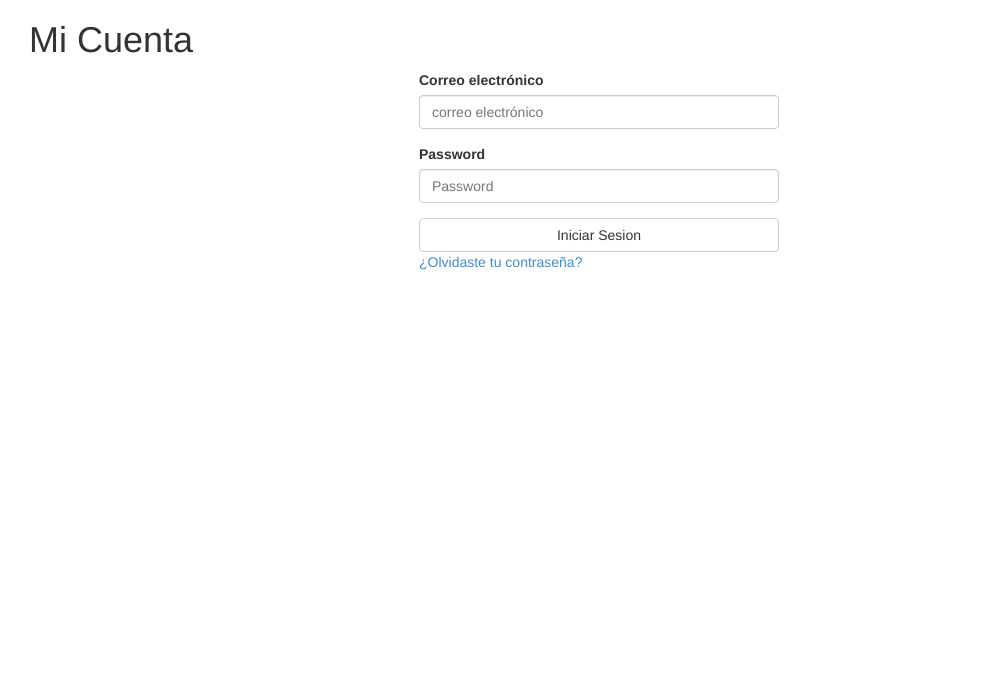
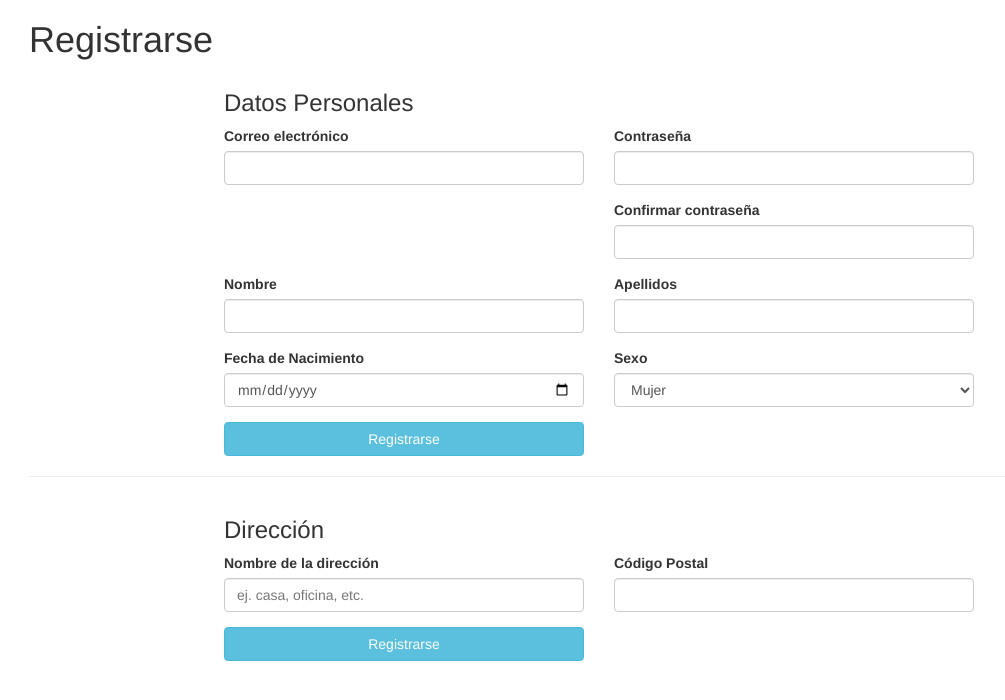
Before and after one commit to saraygutierrez/emartCommerce, a plain HTML site: page registro.html in a window 1280 px wide. Shown: the whole page, without its empty margins (41-1046 px from the left). Drawn offline with nearby package versions, Linux system fonts and the light colour scheme.

Commit message:
Actualización

```diff
--- a/registro.html
+++ b/registro.html
@@ -12,27 +12,108 @@
     <div class="container">
         <div class="row">
             <div class="col-xs-12">
-                <h1>Mi Cuenta</h1>
+                <h1>Registrarse</h1>
             </div>
         </div>
-        <div class="row">
-            <div class="col-xs-12 col-sm-4 col-sm-offset-4">
-                <form role="form">
+
+        <form role="form">
+            <div class="row">
+                <div class="col-xs-12 col-sm-10 col-sm-offset-2">
+                    <h3>Datos Personales</h3>
+                </div>
+            </div>
+
+            <div class="row">
+                <div class="col-xs-12 col-sm-4 col-sm-offset-2">
                     <div class="form-group">
-                        <label for="email">Correo electrónico</label>
-                        <input type="email" class="form-control" id="email" placeholder="correo electrónico">
+                        <label>Correo electrónico</label>
+                        <input type="email" class="form-control">
                     </div>
+                </div>
+                <div class="col-xs-12 col-sm-4">
                     <div class="form-group">
-                        <label for="exampleInputPassword1">Password</label>
-                        <input type="password" class="form-control" id="exampleInputPassword1" placeholder="Password">
+                        <label>Contraseña</label>
+                        <input type="password" class="form-control">
                     </div>
-                    <button type="submit" class="btn btn-default btn-block">Iniciar Sesion</button>
+                </div>
+            </div>
+
+            <div class="row">
+                <div class="col-xs-12 col-sm-4 col-sm-offset-6">
                     <div class="form-group">
-                        <a href="#">¿Olvidaste tu contraseña?</a>
+                        <label>Confirmar contraseña</label>
+                        <input type="password" class="form-control">
                     </div>
-                </form>
+                </div>
+
             </div>
-        </div>
+
+
+            <div class="row">
+                <div class="col-xs-12 col-sm-4 col-sm-offset-2">
+                    <div class="form-group">
+                        <label>Nombre</label>
+                        <input type="email" class="form-control">
+                    </div>
+                </div>
+                <div class="col-xs-12 col-sm-4">
+                    <div class="form-group">
+                        <label>Apellidos</label>
+                        <input type="email" class="form-control">
+                    </div>
+                </div>
+            </div>
+            <div class="row">
+                <div class="col-xs-12 col-sm-4 col-sm-offset-2">
+                    <div class="form-group">
+                        <label>Fecha de Nacimiento</label>
+                        <input type="date" class="form-control">
+                    </div>
+                </div>
+                <div class="col-xs-12 col-sm-4">
+                    <div class="form-group">
+                        <label>Sexo</label>
+                        <select name="" id="" class="form-control">
+                            <option value="Mujer">Mujer</option>
+                            <option value="Hombre">Hombre</option>
+                        </select>
+                    </div>
+                </div>
+            </div>
+            <div class="row">
+                <div class="col-xs-12 col-sm-4 col-sm-offset-2">
+                    <button type="submit" class="btn btn-info btn-block">Registrarse</button>
+                </div>
+            </div>
+
+        </form>
+
+        <hr/>
+
+        <form action="" role="form"></form>
+            <div class="row">
+                <div class="col-xs-12 col-sm-10 col-sm-offset-2">
+                    <h3>Dirección</h3>
+                </div>
+                <div class="col-xs-12 col-sm-4 col-sm-offset-2">
+                    <div class="form-group">
+                        <label>Nombre de la dirección</label>
+                        <input type="text" class="form-control" placeholder="ej. casa, oficina, etc.">
+                    </div>
+                </div>
+                <div class="col-xs-12 col-sm-4">
+                    <div class="form-group">
+                        <label>Código Postal</label>
+                        <input type="text" class="form-control"/>
+                    </div>
+                </div>
+            </div>
+            <div class="row">
+                <div class="col-xs-12 col-sm-4 col-sm-offset-2">
+                    <button type="submit" class="btn btn-info btn-block">Registrarse</button>
+                </div>
+            </div>
+        </form>
     </div>
     <!-- jQuery (necessary for Bootstrap's JavaScript plugins) -->
     <script src="https://ajax.googleapis.com/ajax/libs/jquery/1.11.1/jquery.min.js"></script>
```
Also changed, not shown: index.html (+57 -0 lines), login.html (+1 -1 lines).
